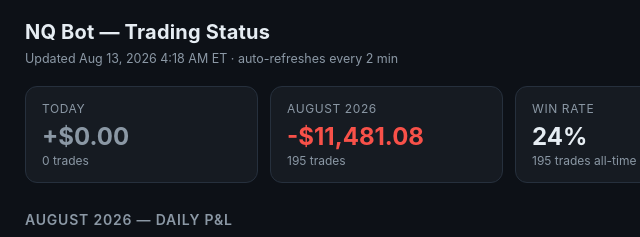
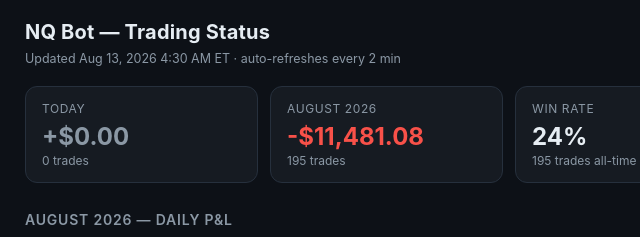
Before and after one commit to anirudhatalmale6-alt/nq-status, a plain HTML site: page index.html in a window 1280 px wide. Shown: the top 237 px of the page, 131-771 px from the left. Drawn offline with Linux system fonts and the light colour scheme.

Commit message:
status update

```diff
--- a/index.html
+++ b/index.html
@@ -74,7 +74,7 @@ footer { margin-top:34px; color:var(--muted); font-size:11.5px; text-align:cente
       <span class="pill flat">FLAT</span>
     </div>
   </header>
-  <div class="sub">Updated Aug 13, 2026  4:18 AM ET &middot; auto-refreshes every 2 min</div>
+  <div class="sub">Updated Aug 13, 2026  4:30 AM ET &middot; auto-refreshes every 2 min</div>
 
   <div class="cards"><div class="card"><div class="card-label">Today</div><div class="card-value flat">+$0.00</div><div class="card-sub">0 trades</div></div>
 <div class="card"><div class="card-label">August 2026</div><div class="card-value neg">-$11,481.08</div><div class="card-sub">195 trades</div></div>
```
